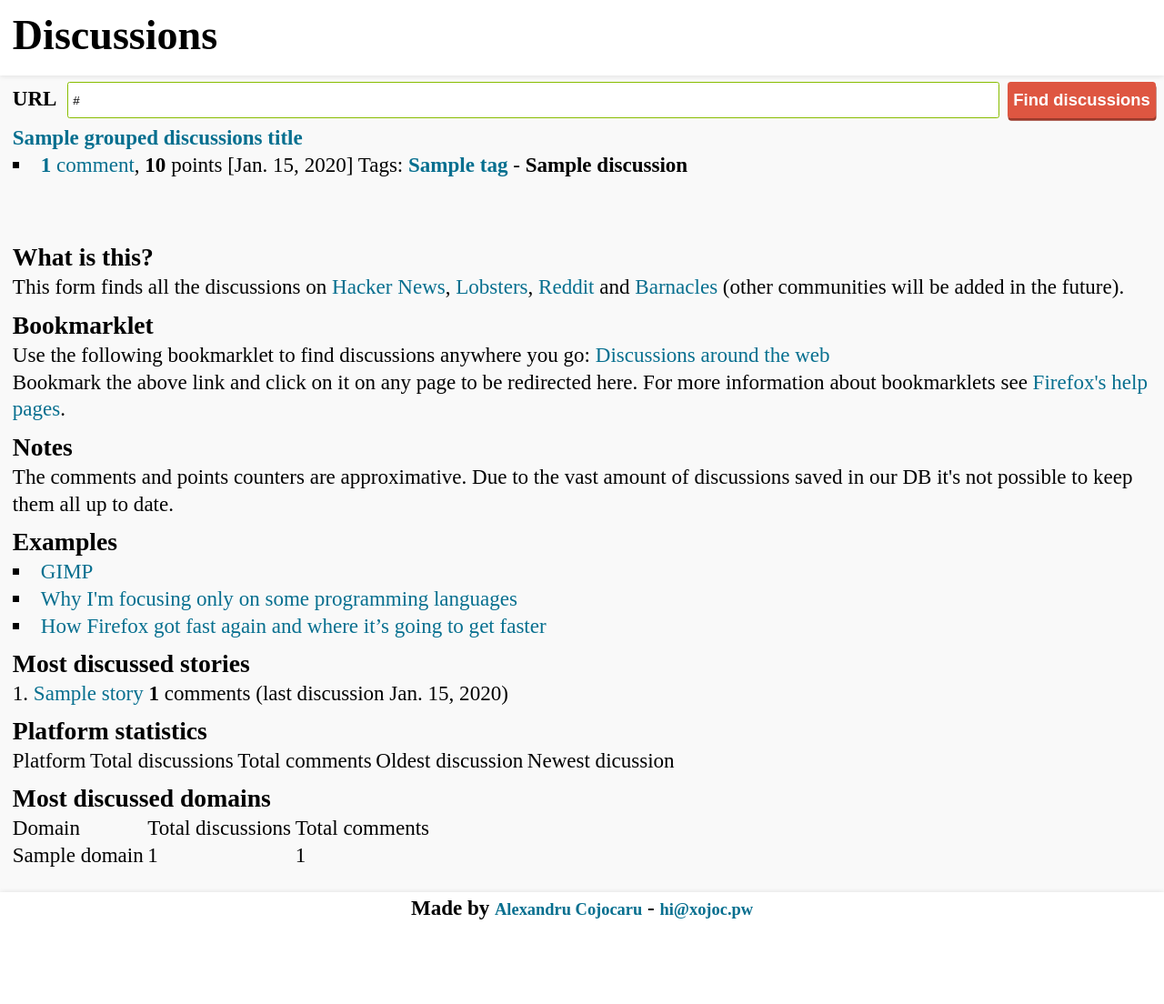
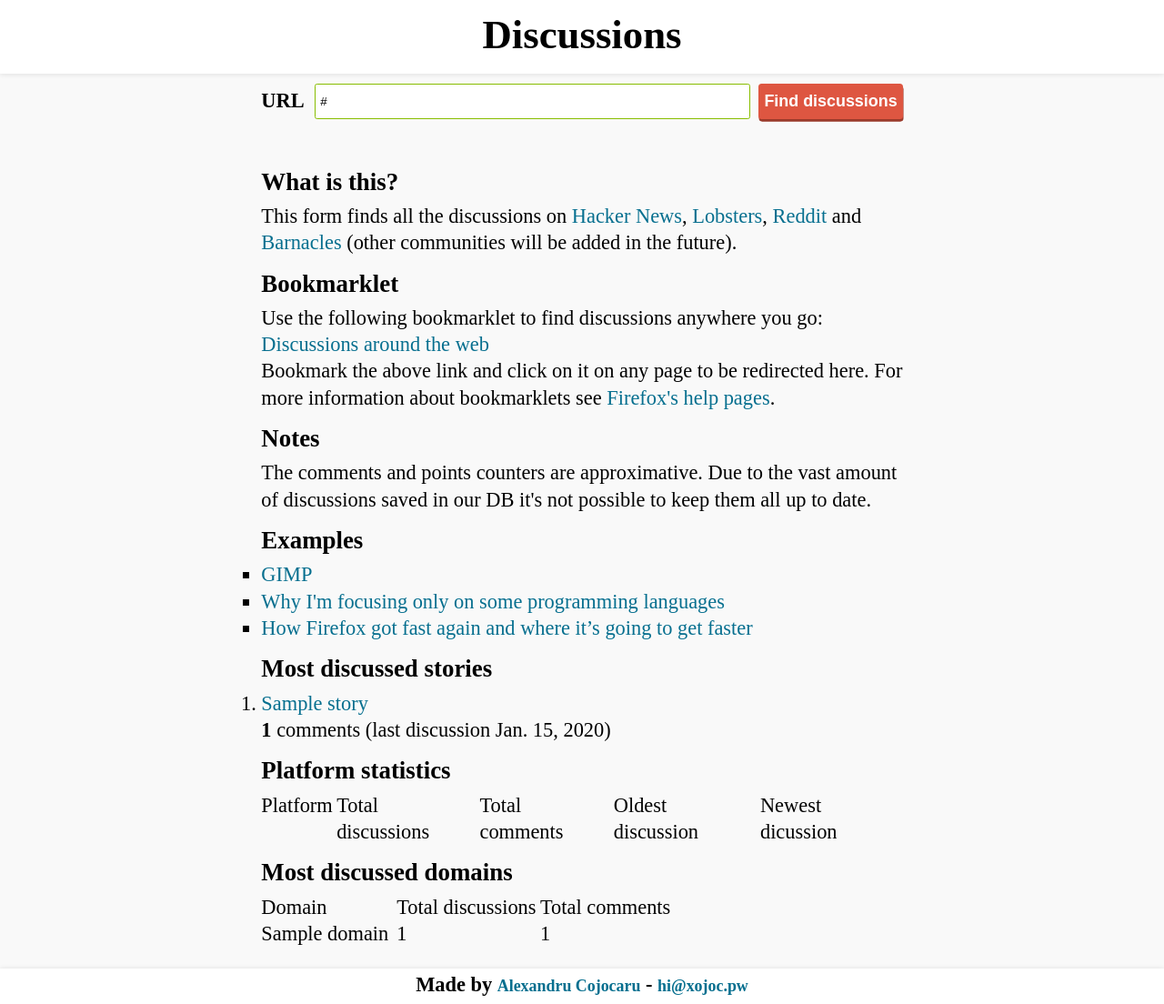
Before and after one commit to xojoc/discussions, a Django app: template web/templates/web/discussions.html in a window 1280 px wide. Shown: the whole page at 91% size. Before the commit the page ends 1011 px from the top, so only its background shows below. Run offline with Django 3.2, Linux system fonts and the light colour scheme; the template is opened without the code that fills it: most values are stand-ins (such as "Sample title", 1, 10 or a date in 2020); lists and menus that the app fills with data are empty.

Commit message:
improve layout

```diff
--- a/web/static/style.css
+++ b/web/static/style.css
@@ -33,8 +33,14 @@ body {
 	font-family: 'Raleway', serif;
 	color: black;
 	/*	font-size: 24px; */
-	font-size: 1.44em;
+	font-size: 1.4em;
 	background-color: #f9f9f9; /* #eaf3ff; */
+    /* margin: 0 2%; */
+	/* max-width: 63ch; */
+	/* margin-left: auto; */
+	/* margin-right: auto; */
+	/* padding-left: 0.2em; */
+	/* padding-right: 0.2em; */
 }
 
 body a {
@@ -47,10 +53,10 @@ body a:hover {
 }
 ul li {
 	list-style: square;
-	list-style-position: inside;
+	list-style-position: outside;
 }
 ol li {
-	list-style-position: inside;
+	list-style-position: outside;
 }
 
 #dashboard #main ul li {
@@ -91,18 +107,20 @@ b {
 	font-weight: bold;
 	font-size: 1.2em;
 /*	text-align: center; */
-	padding-top: 0.3em;
+	padding-top: 0.5em;
+	padding-bottom: 0.2em;
 }
 #content h3 {
 	font-weight: bold;
 	font-size: 1em;
-	padding-top: 0.3em;
+	padding-top: 0.5em;
+	padding-bottom: 0.2em;
 }
 #content h4 {
 	font-weight: bold;
 	font-size: 0.9em;
-	padding-top: 0.3em;
-	padding-bottom: 0.3em;
+	padding-top: 0.5em;
+	padding-bottom: 0.2em;
 }
 
 input[type=submit] {
@@ -163,12 +181,13 @@ header {
 	max-width: 100vw;
 	padding-bottom: 0.4em;
 	padding-top: 0.2em;
+	padding-left: auto;
+	padding-right: auto;
 }
 
 header h1 {
 	padding-top: 0.1em;
 	padding-bottom: 0.1em;
-	margin-left: 0.3em;
 	font-size: 2em;
 }
 header h1 a {
@@ -186,7 +205,9 @@ header #logo {
 }
 
 header #title {
-	float: left;
+	margin-left: auto;
+	margin-right: auto;
+	text-align: center;
 }
 
 header #menu {
@@ -323,8 +344,12 @@ header #menu #signup a {
 	/* margin-right: 0.7em; */
 	margin-right: 0.4em;
 	margin-left: 0.6em;
-	max-width: 100vw;
-	max-width: calc(100vw - 0.6em - 0.4em);
+	/* max-width: 100vw; */
+	/* max-width: calc(100vw - 0.6em - 0.4em); */
+	 max-width: 63ch;
+	margin-left: auto;
+	margin-right: auto;
+	 /* max-width: calc(100vw - 0.6em - 0.4em);  */
 
 	overflow-wrap: break-word;
 }
@@ -861,3 +820,21 @@ div {
 .canonical-url {
     font-size: 0.7em;
 }
+
+.platform_discussions {
+	margin-top: 0.3em;
+	/* margin-bottom: 0.1em; */
+}
+
+.discussions_form {
+	margin-top: 0.2em;
+	margin-bottom: 0.4em;
+}
+
+.results-pretext {
+    font-size: 0.7em;
+}
+tbody td {
+	padding-left: 0.2em;
+	padding-right: 0.2em;
+}
--- a/web/templates/web/base.html
+++ b/web/templates/web/base.html
@@ -38,7 +38,7 @@
 
 	  <footer>
 		<p>
-          Made by <a href="https://xojoc.pw" title="Homepage">Alexandru Cojocaru</a> - <a href="mailto:hi@xojoc.pw" title="Contact me">hi@xojoc.pw</a>
+          Made by <a href="https://xojoc.pw" title="Homepage">Alexandru Cojocaru</a> - <a class="u-email email"  href="mailto:hi@xojoc.pw" title="Contact me">hi@xojoc.pw</a>
 		</p>
 	  </footer>
 	</div>
--- a/web/templates/web/discussions.html
+++ b/web/templates/web/discussions.html
@@ -4,27 +4,31 @@
 
 {% block main %}
 <div id=discussions>
-    <form method="GET">
+    <form method="GET" class="discussions_form">
         <div class="flex-container">
             <label for=url>URL</label>
-            <input class="flex-fill-width" id="url" name="url" type="text" value="{{ctx.url}}" />
+            <input class="flex-fill-width" id="url" name="url" type="text" value="{{ctx.url}}" placeholder="URL or title"/>
             <input type="submit" value="Find discussions" />
         </div>
     </form>
 
     {% if ctx.display_discussions %}
-    <br />
+	<div class="results-pretext">
+
     <p class="canonical-url">Canonical URL: <b>{{ctx.canonical_url}}</b></p>
     <p>All the discussions we found for <a href="{{ctx.absolute_url}}">{{ctx.url}}</a></p>
-
+</div>
 
     {% for platform, platform_name, platform_url, platform_tag_url, discussions in ctx.grouped_discussions %}
-    <div id="platform_{{platform}}">
-        <h3><a href="{{ platform_url }}">{{ platform_name }}</a></h3>
+    <div id="platform_{{platform}}" class="platform_discussions">
+      <h3><a href="{{ platform_url }}">{{ platform_name }}</a></h3>
+	</div>
         <ul>
             {% for d in discussions %}
-            <li><a href="{{d.discussion_url}}" rel="noreferrer noopener" target="_blank"><b>{{d.comment_count}}</b>
-                    comment{{d.comment_count|pluralize:",s"}}</a>, <b>{{d.score}}</b> points [{{d.created_at | date}}]
+            <li>
+			  <b>{{d.title}}</b><br/>
+			  <a href="{{d.discussion_url}}" rel="noreferrer noopener" target="_blank"><b>{{d.comment_count}}</b>
+                    comment{{d.comment_count|pluralize:",s"}}</a>, <b>{{d.score}}</b> points [<time datetime="{{d.created_at | date:'c'}}">{{d.created_at | date}}</time>]
                 {% if d.tags %}
                 {% if platform != 'r' %}
                 Tags:
@@ -33,8 +37,6 @@
                 <b><a href="{{platform_tag_url}}/{{tag}}">{{tag}}</a></b>{% if not forloop.last %}, {% endif %}
                 {% endfor %}
                 {% endif %}
-                -
-                <b>{{d.title}}</b>
             </li>
             {% endfor %}
         </ul>
@@ -44,30 +46,6 @@
 
     {% endif %}
 
-
-    {% for platform, platform_name, platform_url, platform_tag_url, discussions in ctx.grouped_discussions_title %}
-    <div id="platform_{{platform}}">
-        <h3><a href="{{ platform_url }}">{{ platform_name }}</a></h3>
-        <ul>
-            {% for d in discussions %}
-            <li><a href="{{d.discussion_url}}" rel="noreferrer noopener" target="_blank"><b>{{d.comment_count}}</b>
-                    comment{{d.comment_count|pluralize:",s"}}</a>, <b>{{d.score}}</b> points [{{d.created_at | date}}]
-                {% if d.tags %}
-                {% if platform != 'r' %}
-                Tags:
-                {% endif %}
-                {% for tag in d.tags %}
-                <b><a href="{{platform_tag_url}}/{{tag}}">{{tag}}</a></b>{% if not forloop.last %}, {% endif %}
-                {% endfor %}
-                {% endif %}
-                -
-                <b>{{d.title}}</b>
-            </li>
-            {% endfor %}
-        </ul>
-    </div>
-    {% endfor %}
-
     {% if ctx.nothing_found %}
     <h2>Discussions not found</h2>
     <p>Sorry, we couldn't find nothing for <b>{{ctx.url}}</b></p>
@@ -76,7 +54,6 @@
     {% endif %}
 
 
-    <br />
     <br />
     <h2>What is this?</h2>
     <p>This form finds all the discussions on <a href="https://news.ycombinator.com/" title='Hacker News'>Hacker
@@ -114,7 +91,8 @@
 	<h2>Most discussed stories</h2>
 	<ol>
 	  {% for story in ctx.statistics.top_stories %}
-	  <li><a href="?url={{story.story_url|urlencode:""}}" title="{{story.title}}">{{story.title}}</a> <b>{{story.comment_count}}</b> comments (last discussion {{story.date__last_discussion|date}})</li>
+	  <li><a href="?url={{story.story_url|urlencode:""}}" title="{{story.title}}">{{story.title}}</a><br/>
+		<b>{{story.comment_count}}</b> comments (last discussion <time datetime="{{story.date__last_discussion|date:'c'}}">{{story.date__last_discussion|date}})</time></li>
 	  {% endfor %}
 	</ol>
 
```
Also changed, not shown: other parts of web/static/style.css (+10 -66 lines), 3 other files.
